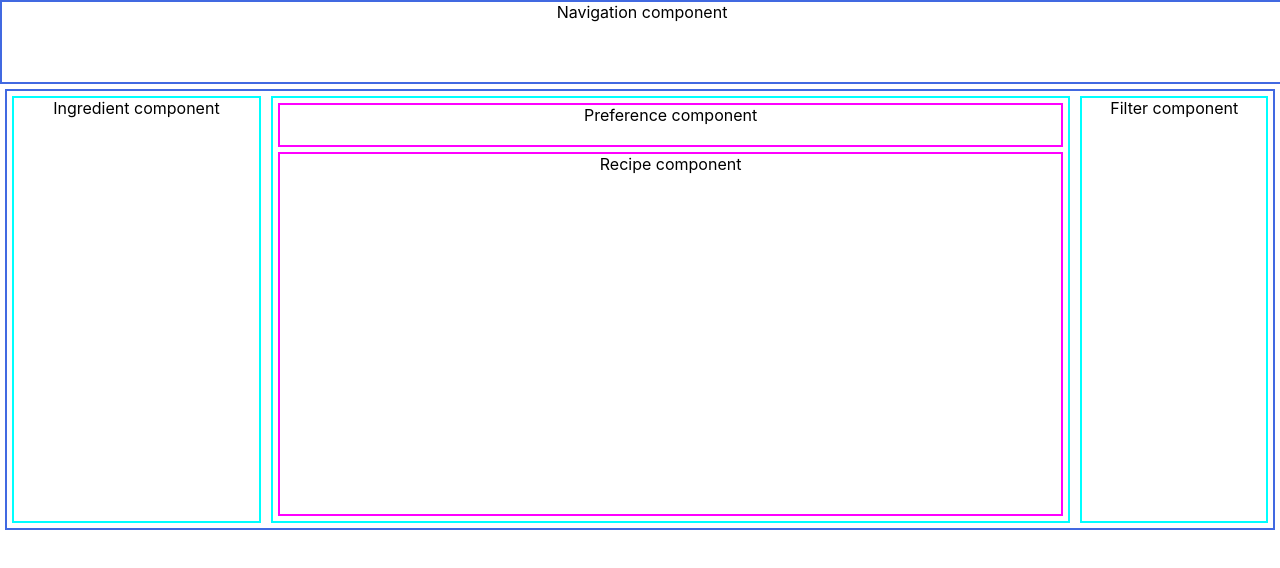
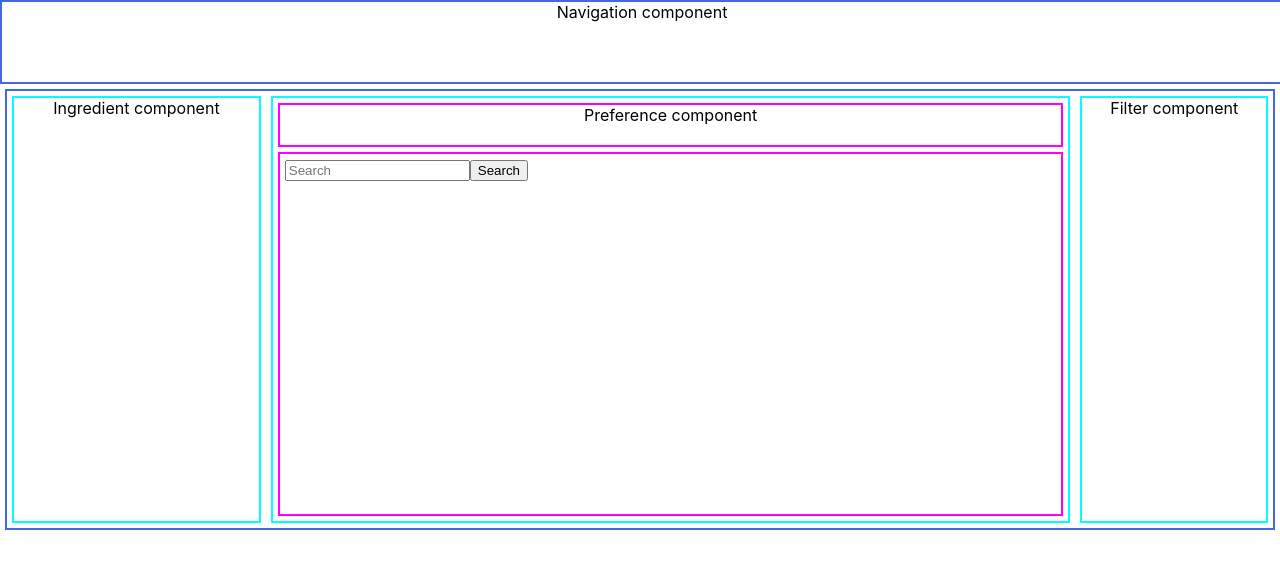
Before and after one commit to shujie1st/kitchen-sync, a React (Create React App) app in the folder client/: page / in a window 1280 px wide. Shown: the top 568 px of the page. Built offline with nearby package versions, Linux system fonts and the light colour scheme; no server answers.

Commit message:
Setup API call & add search bar

```diff
--- a/client/src/App.css
+++ b/client/src/App.css
@@ -39,6 +39,10 @@ nav {
   text-align: center;
 }
 
+.search {
+  border: none;
+}
+
 .filters {
 	width: 15%;
   border: 2px solid aqua;
--- a/client/src/components/Recipe.js
+++ b/client/src/components/Recipe.js
@@ -1,7 +1,38 @@
+import { Button, Col, Container, Form, Row } from "react-bootstrap";
+
 function Recipe(){
+  // "https://api.edamam.com/api/recipes/v2?type=public&q=beef%20almond&app_id= &app_key= "
+  const api = process.env.REACT_APP_API;
+  const apiId = process.env.REACT_APP_API_ID;
+  const apiKeys = process.env.REACT_APP_API_KEYS;
+
+  let keywords = "shrimp lettuce";
+  let url = `${api}&q=${keywords}&app_id=${apiId}&app_key=${apiKeys}`;
+  let searchRecipes = function () {
+    fetch(url)
+      .then(response => response.json())
+      .then(data => console.log(data))
+  };
+
   return (
       <section className="recipes">
-       Recipe component
+        <Container className="search">
+      <Row>
+        <Col sm={4}>
+          <Form className="d-flex">
+            <Form.Control
+              type="search"
+              placeholder="Search"
+              className="me-2"
+              aria-label="Search"
+            />
+            <Button onClick={searchRecipes}>
+              Search
+            </Button>
+          </Form>
+        </Col>
+      </Row>
+    </Container>
       </section>
   );
 }
```
Also changed, not shown: 2 other files (tests, documents, lock files or other folders).
